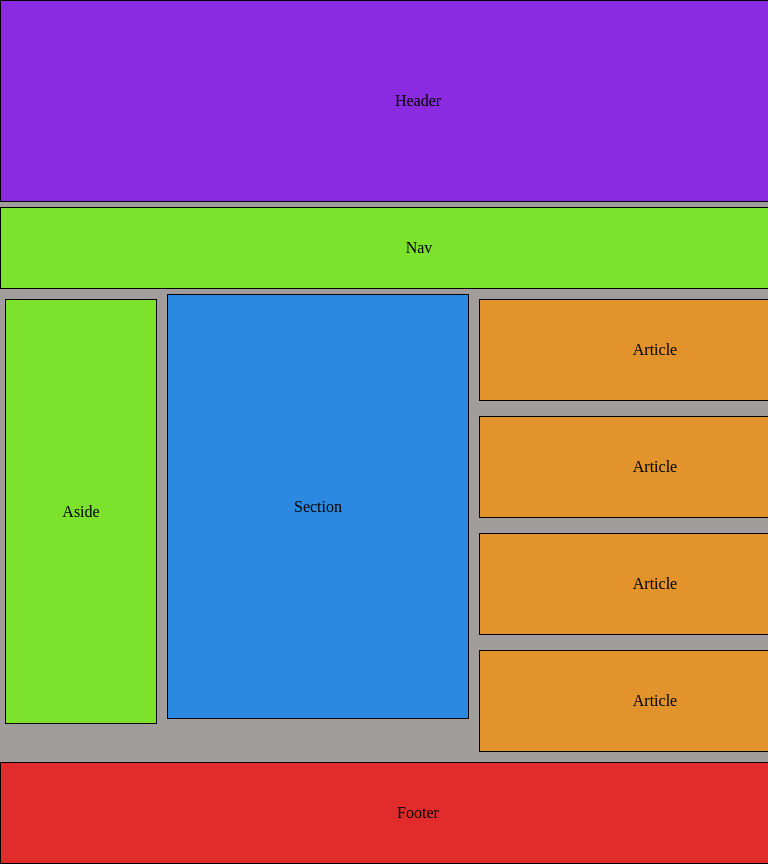
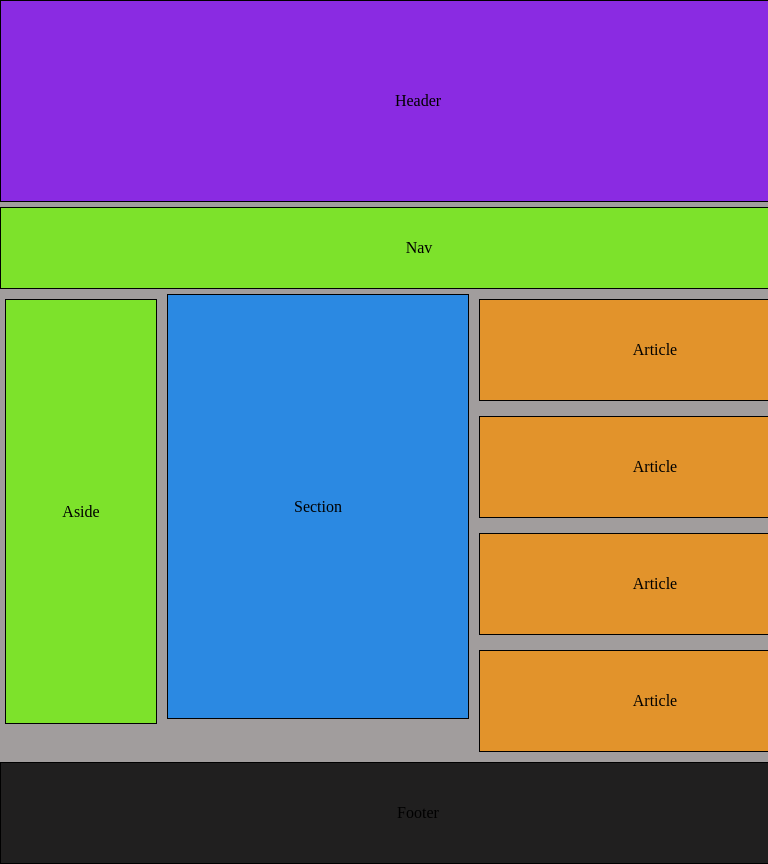
Before and after one commit to jhorgeluiz/Layout-Grid-01, a plain HTML site: page index.html in a window 768 px wide. Shown: the top 864 px of the page. Drawn offline with Linux system fonts and the light colour scheme.

Commit message:
atualização

```diff
--- a/style.css
+++ b/style.css
@@ -221,7 +221,7 @@
 
     footer {
         grid-area: footer;
-        background-color: #e22b2b;
+        background-color: #201f1f;
         height: 100px;
         border: 1px solid;
         display: grid;
```
